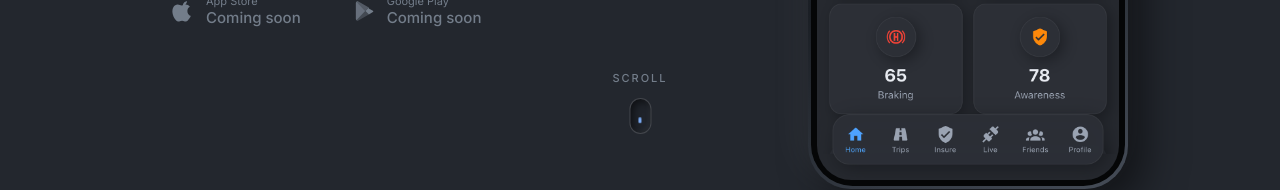
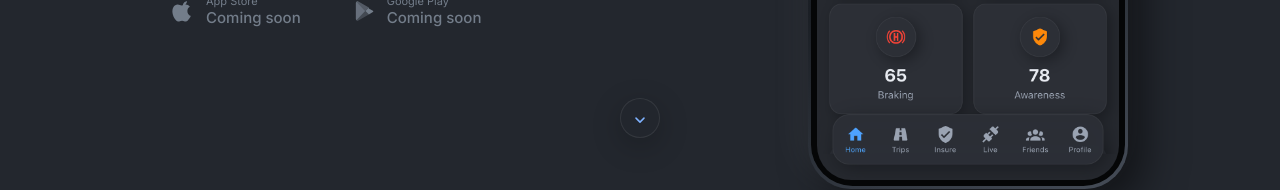
Before and after one commit to wayborne-platform/wayborne-marketing, a Next.js app: page / in a window 1280 px wide. Shown: the part 642-832 px from the top of the page. Built offline with nearby package versions, Linux system fonts and the light colour scheme.

Commit message:
Polish hero scroll hint (#3)

```diff
--- a/components/ui/ScrollHint.tsx
+++ b/components/ui/ScrollHint.tsx
@@ -34,26 +34,21 @@ export function ScrollHint() {
       animate={{ opacity: scrolled ? 0 : 1 }}
       transition={{ duration: 0.5, delay: scrolled ? 0 : 1.6, ease: [0.25, 1, 0.5, 1] }}
       aria-label="Scroll to what Wayborne measures"
-      className={`group fixed bottom-6 left-1/2 z-40 flex -translate-x-1/2 flex-col items-center gap-3 ${
+      className={`group fixed bottom-5 left-1/2 z-40 -translate-x-1/2 ${
         scrolled ? "pointer-events-none" : ""
       }`}
     >
-      <span className="text-[11px] font-medium uppercase tracking-[0.18em] text-[var(--color-fg-subtle)] transition-colors group-hover:text-[var(--color-fg-muted)]">
-        Scroll
-      </span>
-
-      {/*
-       * A wheel travelling down a mouse body. The inset shadow alone reads as a
-       * smudge at this size, so the body carries an explicit hairline border and
-       * the shape does the work.
-       */}
-      <span className="neu-inset-sm flex h-[36px] w-[22px] items-start justify-center rounded-full border border-[rgba(255,255,255,0.16)] pt-[7px] transition-colors group-hover:border-[rgba(255,255,255,0.28)]">
-        <motion.span
-          className="h-[6px] w-[3px] rounded-full bg-[var(--color-accent-soft)]"
-          animate={reduceMotion ? undefined : { y: [0, 12, 0], opacity: [0, 1, 0] }}
-          transition={{ duration: 1.9, repeat: Infinity, ease: "easeInOut", times: [0, 0.55, 1] }}
-          style={reduceMotion ? { opacity: 0.7 } : undefined}
-        />
+      <span className="flex h-10 w-10 items-center justify-center rounded-full border border-white/[0.08] bg-[rgba(35,39,46,0.72)] shadow-[0_8px_30px_rgba(0,0,0,0.22)] backdrop-blur-md transition-[border-color,background-color,transform] duration-300 group-hover:-translate-y-0.5 group-hover:border-white/[0.16] group-hover:bg-[rgba(39,44,52,0.9)]">
+        <motion.svg
+          aria-hidden="true"
+          viewBox="0 0 16 16"
+          fill="none"
+          className="h-4 w-4 text-[var(--color-accent-soft)]"
+          animate={reduceMotion ? undefined : { y: [0, 3, 0] }}
+          transition={{ duration: 1.6, repeat: Infinity, ease: "easeInOut" }}
+        >
+          <path d="m4 6 4 4 4-4" stroke="currentColor" strokeWidth="1.5" strokeLinecap="round" strokeLinejoin="round" />
+        </motion.svg>
       </span>
     </motion.a>
   );
```
